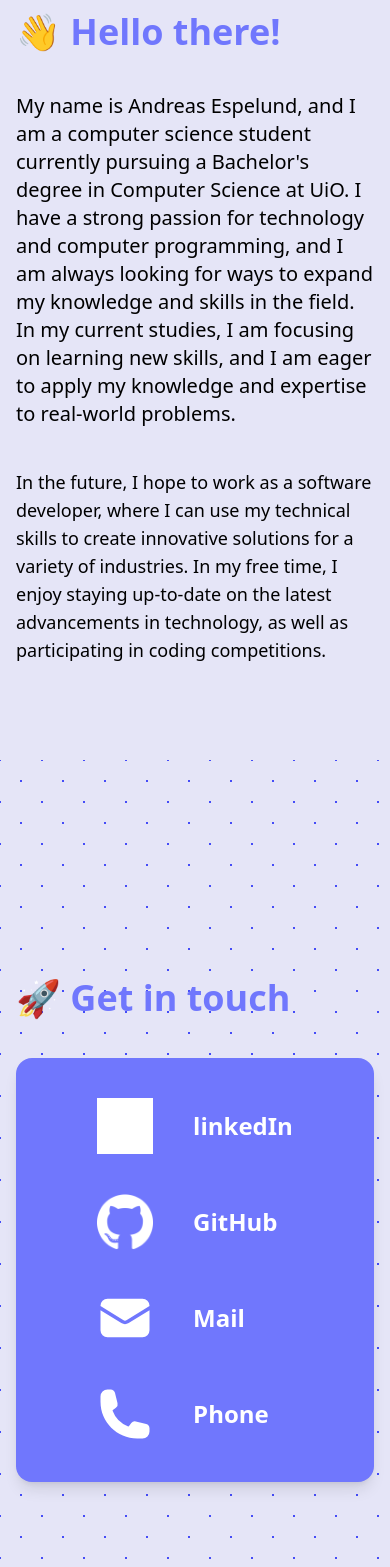
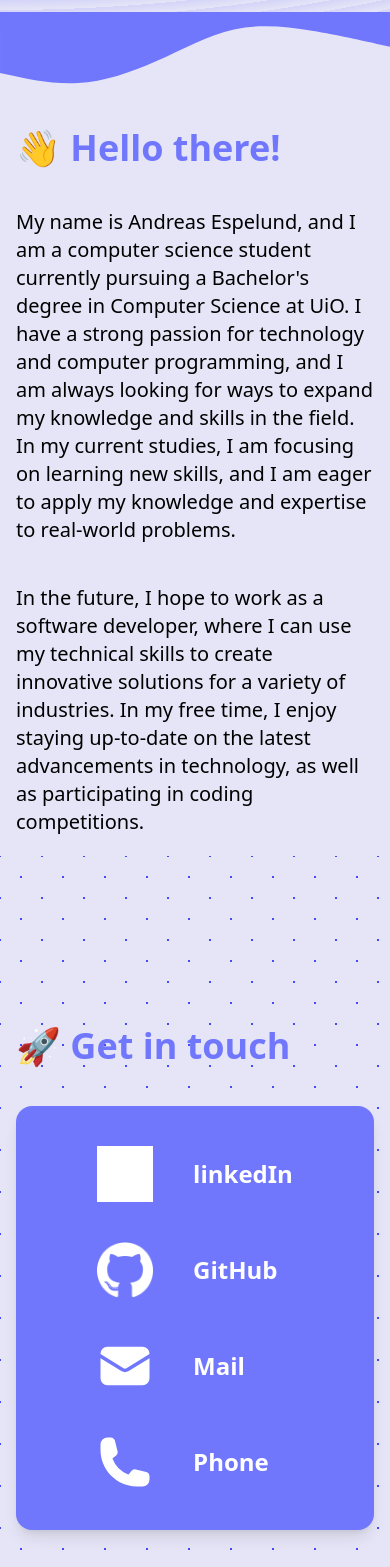
Before and after one commit to Andreas-Espelund/my_portfolio, a Next.js app: page / in a window 390 px wide. Shown: the part 1820-3387 px from the top of the page. Built offline with nearby package versions, Linux system fonts and the light colour scheme; grey boxes are pictures that could not be loaded.

Commit message:
responsive color

```diff
--- a/app/[project_id]/page.tsx
+++ b/app/[project_id]/page.tsx
@@ -6,9 +6,21 @@ import { Fab, LargeBtn, Technologies, TypeChip } from '../components'
 export default function page({params}) {
   const project = getProjectById(params.project_id)
 
+  function hexToRgb(hex) {
+    var result = /^#?([a-f\d]{2})([a-f\d]{2})([a-f\d]{2})$/i.exec(hex);
+    if (result) {
+      const r =  parseInt(result[1], 16)
+      const g = parseInt(result[2], 16)
+      const b = parseInt(result[3], 16)
+      return `rgba(${r},${g},${b},0.3)`
+    }
+    return '#e5e5f7'
+  }
+
   return (
-    <div className="relative h-screen flex flex-col items-center w-full lg:w-1/2 m-auto lg:p-4 gap-6" style={{color:project.color}}>
-        <div className="relative min-h-1/2 w-full">
+    <div className="relative w-full lg:p-4 bg-white" style={{color:project.color, backgroundColor:hexToRgb(project.color)}}>
+        <div className='lg:w-1/2 flex flex-col gap-6 m-auto'>
+          <div className="relative min-h-halfscreen w-full">
             <Image src={project.src} fill className="object-cover lg:rounded-2xl shadow-lg" alt={''}/>
             <div className="absolute top-0 left-0 hidden lg:flex  lg:translate-y-10 lg:-translate-x-12">
               <Fab image="/arrow_left.svg" href="/" visible={undefined} position={undefined}/>
@@ -47,6 +59,7 @@ export default function page({params}) {
         <div className="fixed top-0 left-0 flex lg:hidden">
           <Fab image="/arrow_left.svg" href="/" visible={undefined} position={undefined}/>
         </div>
+      </div>
 
     </div>
   )
--- a/app/components/CardView.jsx
+++ b/app/components/CardView.jsx
@@ -5,7 +5,7 @@ import Technologies from './Technologies'
 import TypeChip from './TypeChip'
 export default function CardView({project}) {
   return (
-    <div id={project.id} className="flex flex-col gap-4 bg-white rounded-2xl w-full lg:w-96 overflow-hidden shadow-lg hover:scale-105 hover:shadow-2xl hover:cursor-pointer transition-all">
+    <div id={project.id} className="flex flex-col gap-4 bg-white rounded-2xl w-full lg:w-96 overflow-hidden shadow-lg lg:hover:scale-105 hover:shadow-2xl hover:cursor-pointer transition-all">
         <Link href={project.id} className="h-full">
           <div className="relative h-60">
             <Image src={project.src} fill className=" object-cover" alt={project.alt}/>
--- a/app/globals.css
+++ b/app/globals.css
@@ -49,3 +49,9 @@ body, html {
     background-size: 42px 42px;
     background-position: 0 0,21px 21px;
 }
+
+@media only screen and (max-width: 600px) {
+    body, html {
+      scroll-snap-type: none;
+    }
+  }
--- a/app/page.tsx
+++ b/app/page.tsx
@@ -8,32 +8,29 @@ export default function Home() {
 
   const socials = get_socials()
 
-
-
-
   return (
     <div className="relative min-h-screen">
       <section id="projects" className="bg_pattern1">
-        <div className="flex flex-col w-full lg:w-fit gap-10 opacity-100 mt-24 lg:mt-0">
+        <div className="flex flex-col w-full lg:w-fit gap-10 opacity-100 my-24 lg:mt-0">
           <h1 className="text-4xl lg:text-6xl text-primary font-semibold">🧑‍💻 Recent projects</h1>
           <Projects/>
         </div>
       </section>
 
       <section id="about" className="bg_pattern2">
-        <div className="flex flex-col w-full lg:w-1/2 gap-10 lg:mt-24">
+        <div className="flex flex-col w-full lg:w-1/2 gap-10 mt-24 lg:mt-40">
           <h1 className="text-4xl lg:text-6xl text-primary font-semibold">👋 Hello there!</h1>
           <p className="text-xl lg:text-2xl">
-          My name is Andreas Espelund, and I am a computer science student currently pursuing a Bachelor's degree in Computer Science at UiO. I have a strong passion for technology and computer programming, and I am always looking for ways to expand my knowledge and skills in the field. In my current studies, I am focusing on learning new skills, and I am eager to apply my knowledge and expertise to real-world problems.
+            My name is Andreas Espelund, and I am a computer science student currently pursuing a Bachelor's degree in Computer Science at UiO. I have a strong passion for technology and computer programming, and I am always looking for ways to expand my knowledge and skills in the field. In my current studies, I am focusing on learning new skills, and I am eager to apply my knowledge and expertise to real-world problems.
           </p>
-          <p className='text-lg lg:text-2xl'>
-          In the future, I hope to work as a software developer, where I can use my technical skills to create innovative solutions for a variety of industries. In my free time, I enjoy staying up-to-date on the latest advancements in technology, as well as participating in coding competitions.
+          <p className='text-xl lg:text-2xl'>
+            In the future, I hope to work as a software developer, where I can use my technical skills to create innovative solutions for a variety of industries. In my free time, I enjoy staying up-to-date on the latest advancements in technology, as well as participating in coding competitions.
           </p>
         </div>
       </section>
 
       <section id="contact" className="bg_pattern3">
-      <div className="flex flex-col w-full gap-10 lg:w-fit mt-24 lg:mt-0">
+      <div className="flex flex-col w-full gap-10 lg:w-fit">
         <h1 className="text-4xl lg:text-6xl text-primary font-semibold">🚀 Get in touch</h1>
         <div className="w-full bg-primary lg:w-fit p-10 m-auto rounded-2xl shadow-lg">
           <div className='flex flex-col lg:flex-row gap-10 lg:gap-20  w-fit m-auto'>
--- a/tailwind.config.js
+++ b/tailwind.config.js
@@ -21,6 +21,7 @@ module.exports = {
       },
       minHeight: {
         '1/2': '50%',
+        'halfscreen' : '50dvh'
       }
 
     },
```
Lines whose indentation alone changed are shown as unchanged.
